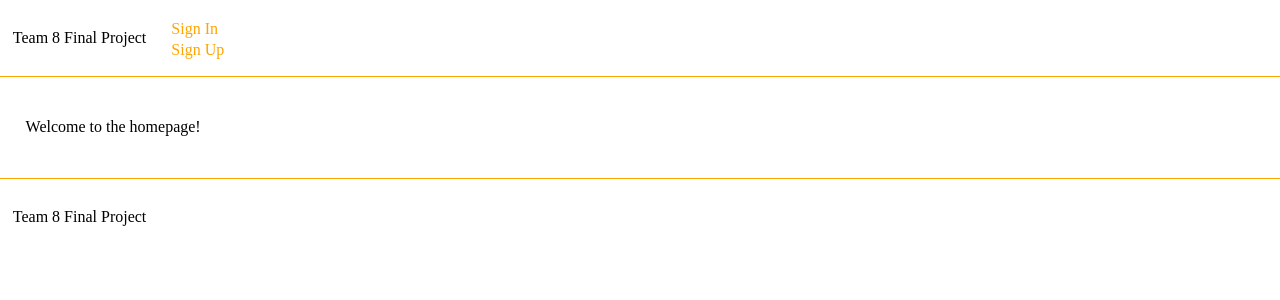
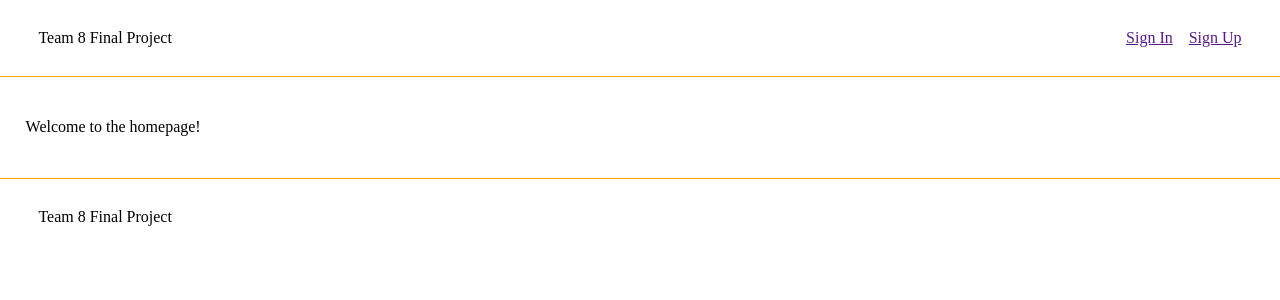
Before and after one commit to arose-13/CSCD488-Team8, a PHP site: page / in a window 1280 px wide. Shown: the top 300 px of the page. Run offline with PHP 8.4, Linux system fonts and the light colour scheme.

Commit message:
Styling Update
Styling changes for the new templates and pages.

```diff
--- a/team8/src/main/webapp/css/default.css
+++ b/team8/src/main/webapp/css/default.css
@@ -14,22 +14,33 @@ html, body {
 .header .logo {
     margin-right: 25px;
 }
-.header ul li {
+
+/* Application header styling */
+#app-header .menu .dropdown-menu ul li {
     padding-top: 3px;
 }
-.header ul {
+#app-header .menu .dropdown-menu ul {
     list-style: none;
     padding: 0;
     margin: 0;
 }
-.header a {
-    text-decoration: none;
-    color: orange;
+
+/* Main site header styling */
+#main-header .nav-links ul {
+    margin: 0;
 }
-.header a:hover {
-    font-weight: bold;
+#main-header .nav-links ul li {
+    list-style: none;
+    float: left;
+    margin-left: 1rem;
+}
+#main-header {
+    justify-content: space-between;
+    padding-right: 3%;
+    padding-left: 3%;
 }
 
+/* Drop-down menu styling */
 .menu button {
     border: 0;
     background-color: transparent;
@@ -57,3 +68,7 @@ main {
     padding: 1%;
     border-top: 1px solid orange;
 }
+#main-footer {
+    padding-right: 3%;
+    padding-left: 3%;
+}
```
